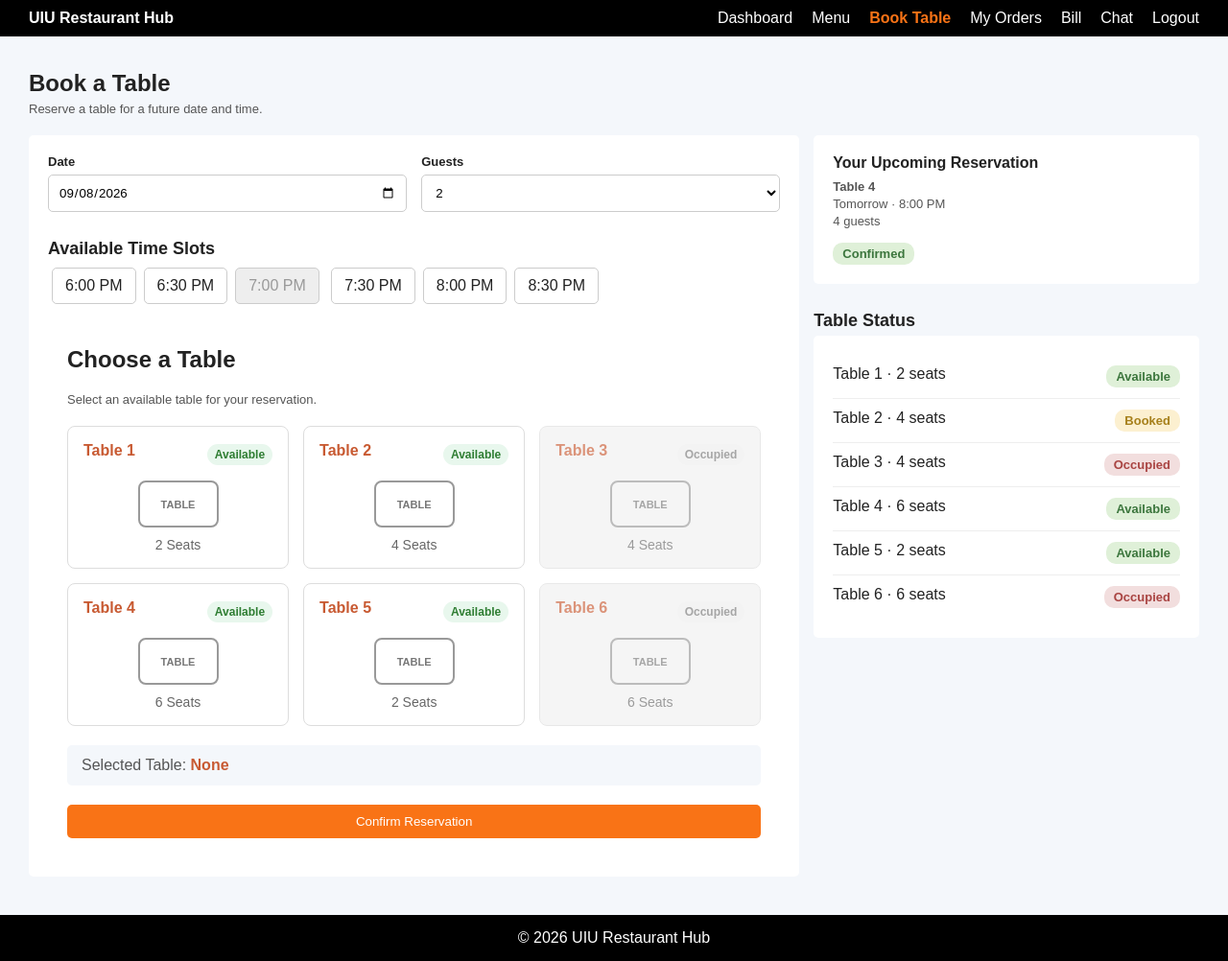
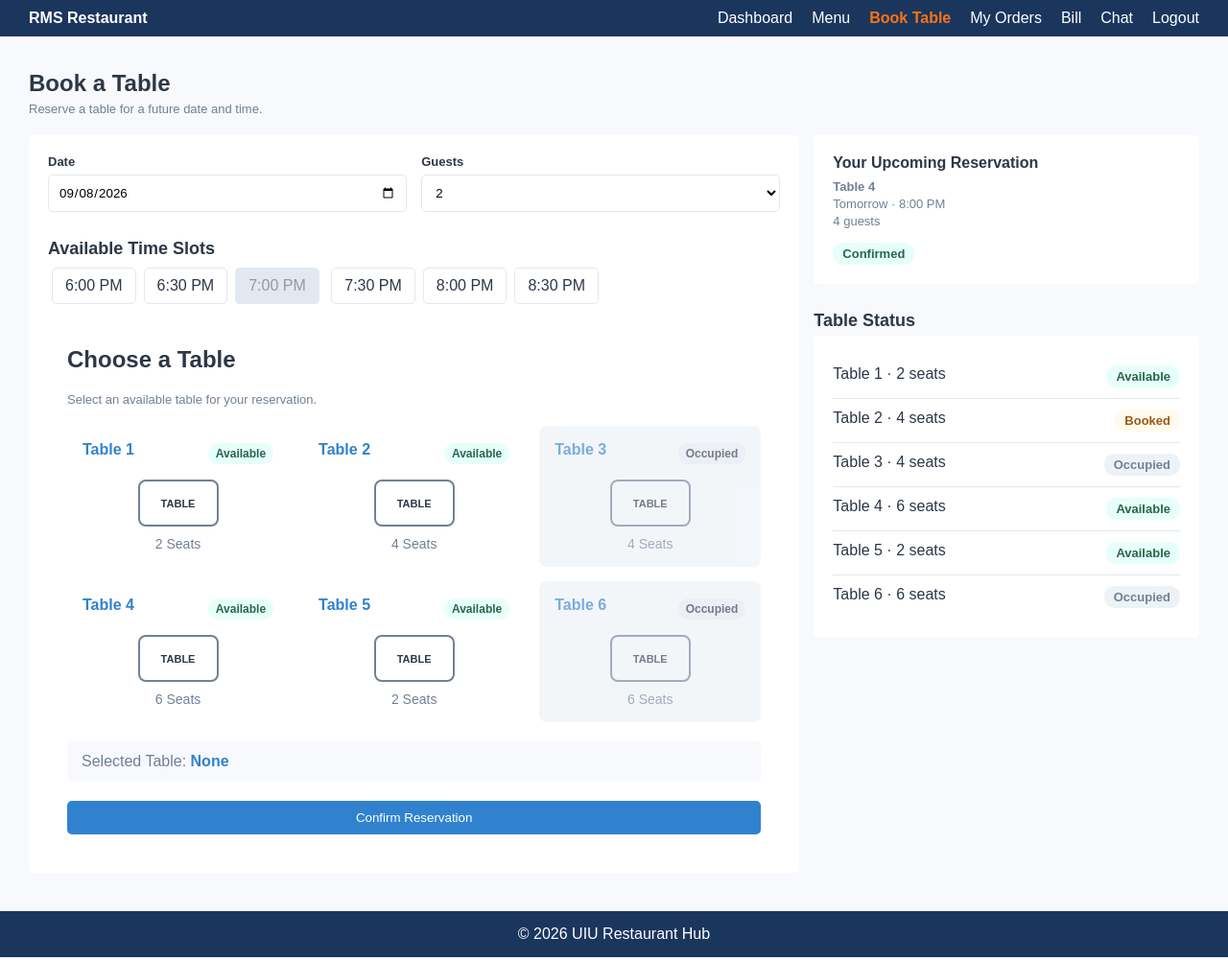
Before and after one commit to ratul003ghosh/RESTURENT-MANAGEMENT-SYSTEM, a PHP site: page /customer-reservation.html in a window 1280 px wide. Shown: the whole page at 96% size. Run offline with PHP 8.4, Linux system fonts and the light colour scheme.

Commit message:
color fix

```diff
--- a/customer-dashboard.html
+++ b/customer-dashboard.html
@@ -4,13 +4,13 @@
 <head>
     <meta charset="UTF-8">
     <meta name="viewport" content="width=device-width, initial-scale=1.0">
-    <title>Customer Dashboard - UIU Restaurant Hub</title>
+    <title>Customer Dashboard - RMS Restaurant</title>
     <link rel="stylesheet" href="customer.css">
 </head>
 
 <body>
     <div class="body1">
-        <div class="h1">UIU Restaurant Hub</div>
+        <div class="h1">RMS Restaurant</div>
         <div class="h2">
             <a href="customer-dashboard.html" style="color:#f97316;font-weight:bold">Dashboard</a> <a
                 href="customer-menu.html">Menu</a> <a href="customer-reservation.html">Book Table</a> <a
--- a/customer-orders.html
+++ b/customer-orders.html
@@ -10,7 +10,7 @@
 
 <body>
     <div class="body1">
-        <div class="h1">UIU Restaurant Hub</div>
+        <div class="h1">RMS Restaurant</div>
         <div class="h2">
             <a href="customer-dashboard.html">Dashboard</a> <a href="customer-menu.html">Menu</a> <a
                 href="customer-reservation.html">Book Table</a> <a href="customer-orders.html"
--- a/customer-reservation.html
+++ b/customer-reservation.html
@@ -10,7 +10,7 @@
 
 <body>
     <div class="body1">
-        <div class="h1">UIU Restaurant Hub</div>
+        <div class="h1">RMS Restaurant</div>
         <div class="h2">
             <a href="customer-dashboard.html">Dashboard</a> <a href="customer-menu.html">Menu</a> <a
                 href="customer-reservation.html" style="color:#f97316;font-weight:bold">Book Table</a> <a
--- a/customer.css
+++ b/customer.css
@@ -1,12 +1,24 @@
+
+:root{
+    --bg-main: #F7F9FC;
+    --bg-panel: #FFFFFF;
+    --text-primary: #2D3748;
+    --text-secondary: #718096;
+    --accent-primary: #3182CE;
+    --accent-dark: #1A365D;
+    --status-green: #48BB78;
+    --status-yellow: #ECC94B;
+    --border-color: #E2E8F0;
+}
 
 body{
     font-family: Arial, Helvetica, sans-serif;
     margin: 0;
-    background-color: #f4f7fb;
-    color: #222222;
+    background-color: var(--bg-main);
+    color: var(--text-primary);
 }
 .body1{
-    background-color: #000000;
+    background-color: var(--accent-dark);
     display: grid;
     grid-template-columns: auto auto;
     align-items: center;
@@ -30,15 +42,15 @@ body{
     color: white;
     text-decoration: none;
 }
-.h2 a:hover{ color: #f97316; }
+.h2 a:hover{ color: var(--accent-primary); }
 
 .body2{
-    background-color: #f4f7fb;
+    background-color: var(--bg-main);
     padding: 25px 0 40px 0;
     min-height: calc(100vh - 110px);
 }
 .body3{
-    background-color: #000000;
+    background-color: var(--accent-dark);
     color: white;
     text-align: center;
     padding: 15px;
@@ -52,7 +64,7 @@ body{
     margin: 10px 0 5px;
 }
 .page-sub{
-    color: #555555;
+    color: var(--text-secondary);
     font-size: small;
     margin-bottom: 20px;
 }
@@ -82,12 +94,12 @@ body{
     margin: 28px 0 5px;
 }
 .section-sub{
-    color: #555555;
+    color: var(--text-secondary);
     font-size: small;
     margin-bottom: 12px;
 }
 .btn{
-    background-color: #f97316;
+    background-color: var(--accent-primary);
     color: white;
     text-align: center;
     border-radius: 5px;
@@ -142,13 +154,13 @@ body{
 }
 .food-name{ font-weight: bold; }
 .food-desc{
-    color: #555;
+    color: var(--text-secondary);
     font-size: small;
     padding: 7px 0 12px;
     line-height: 1.4;
 }
 .price{
-    color: #c85a32;
+    color: var(--accent-primary);
     font-weight: bold;
     float: right;
 }
@@ -159,10 +171,10 @@ body{
     border-radius: 10px;
     display: inline-block;
 }
-.status-open{ background-color: #dff0d8; color: #3c763d; }
-.status-pending{ background-color: #fcf0d0; color: #a67f1a; }
-.status-busy{ background-color: #f2dede; color: #a94442; }
-.status-blue{ background-color: #e4eef9; color: #35658d; }
+.status-open{ background-color: #E6FFFA; color: #276749; }
+.status-pending{ background-color: #FFFAEB; color: #975A16; }
+.status-busy{ background-color: #EDF2F7; color: var(--text-secondary); }
+.status-blue{ background-color: #EBF8FF; color: var(--accent-dark); }
 
 .progress{
     display: grid;
@@ -181,25 +193,25 @@ body{
     width: 14px;
     height: 14px;
     border-radius: 50%;
-    background: #ddd;
+    background: var(--border-color);
     margin: 0 auto 8px;
 }
-.step.active{ color: #c85a32; font-weight: bold; }
-.step.active:before{ background: #f97316; }
-.step.done:before{ background: #3c763d; }
+.step.active{ color: var(--accent-primary); font-weight: bold; }
+.step.active:before{ background: var(--accent-primary); }
+.step.done:before{ background: #276749; }
 .order-row,.bill-row{
     display: flex;
     justify-content: space-between;
     gap: 15px;
     padding: 11px 0;
-    border-bottom: 1px solid #eeeeee;
+    border-bottom: 1px solid var(--border-color);
 }
 .order-row:last-child,.bill-row:last-child{ border-bottom: none; }
-.small{ color: #555; font-size: small; }
+.small{ color: var(--text-secondary); font-size: small; }
 .total{
     font-weight: bold;
     font-size: large;
-    color: #c85a32;
+    color: var(--accent-primary);
 }
 .filter-bar{
     display: flex;
@@ -209,7 +221,7 @@ body{
 }
 input,select,textarea{
     font-family: Arial, Helvetica, sans-serif;
-    border: 1px solid #cccccc;
+    border: 1px solid var(--border-color);
     border-radius: 5px;
     padding: 10px;
     box-sizing: border-box;
@@ -233,32 +245,32 @@ input:focus,select:focus,textarea:focus{
 }
 .table-card{
     text-align: center;
-    border: 1px solid #eeeeee;
+    border: 1px solid var(--border-color);
 }
 .table-number{
     font-size: 25px;
     font-weight: bold;
-    color: #c85a32;
+    color: var(--accent-primary);
     margin-bottom: 7px;
 }
 .table-card.selected{
-    border: 2px solid #f97316;
+    border: 2px solid var(--accent-primary);
 }
 .slot{
     display: inline-block;
     padding: 9px 13px;
-    border: 1px solid #cccccc;
+    border: 1px solid var(--border-color);
     border-radius: 5px;
     margin: 4px;
     cursor: pointer;
     background: white;
 }
 .slot:hover,.slot.selected{
-    border-color: #c85a32;
-    color: #c85a32;
+    border-color: var(--accent-primary);
+    color: var(--accent-primary);
 }
 .slot.disabled{
-    background: #eeeeee;
+    background: var(--border-color);
     color: #999;
     cursor: not-allowed;
 }
@@ -387,7 +399,7 @@ input:focus,select:focus,textarea:focus{
 
 .table-card{
     background-color:#ffffff;
-    border:1px solid #dddddd;
+    border:1px solid var(--border-color)ddd;
     border-radius:8px;
     padding:16px;
     cursor:pointer;
@@ -395,18 +407,18 @@ input:focus,select:focus,textarea:focus{
 }
 
 .table-card.available:hover{
-    border-color:#c85a32;
+    border-color:var(--accent-primary);
     transform:translateY(-2px);
 }
 
 .table-card.selected{
-    border:2px solid #c85a32;
+    border:2px solid var(--accent-primary);
     background-color:#fff7f2;
 }
 
 .table-card.occupied{
-    background-color:#f1f1f1;
-    border-color:#dddddd;
+    background-color:#EDF2F7;
+    border-color:var(--border-color)ddd;
     cursor:not-allowed;
     opacity:0.65;
 }
@@ -431,51 +443,51 @@ input:focus,select:focus,textarea:focus{
 }
 
 .available-status{
-    background-color:#e8f7ed;
-    color:#2e7d32;
+    background-color:#E6FFFA;
+    color:#276749;
 }
 
 .occupied-status{
-    background-color:#eeeeee;
-    color:#777777;
+    background-color:var(--border-color);
+    color:var(--text-secondary)777;
 }
 
 .table-icon{
     width:80px;
     height:45px;
     margin:10px auto;
-    border:2px solid #999999;
+    border:2px solid var(--text-secondary);
     border-radius:8px;
     display:flex;
     align-items:center;
     justify-content:center;
     font-size:11px;
     font-weight:bold;
-    color:#777777;
+    color:var(--text-secondary)777;
 }
 
 .table-card.selected .table-icon{
-    border-color:#c85a32;
-    color:#c85a32;
+    border-color:var(--accent-primary);
+    color:var(--accent-primary);
 }
 
 .table-card p{
     text-align:center;
     margin:10px 0 0;
-    color:#666666;
+    color:var(--text-secondary);
     font-size:14px;
 }
 
 .selected-table{
     margin:20px 0;
     padding:12px 15px;
-    background-color:#f4f7fb;
+    background-color:var(--bg-main);
     border-radius:5px;
-    color:#555555;
+    color:var(--text-secondary);
 }
 
 .selected-table strong{
-    color:#c85a32;
+    color:var(--accent-primary);
 }
 
 @media(max-width:800px){
```
Also changed, not shown: other parts of customer.css (+22 -22 lines), customer-bill.html (+12 -3 lines), customer-chat.html (+8 -2 lines), customer-login.html (+16 -6 lines), customer-menu.html (+8 -8 lines), customer-register.html (+10 -3 lines).
